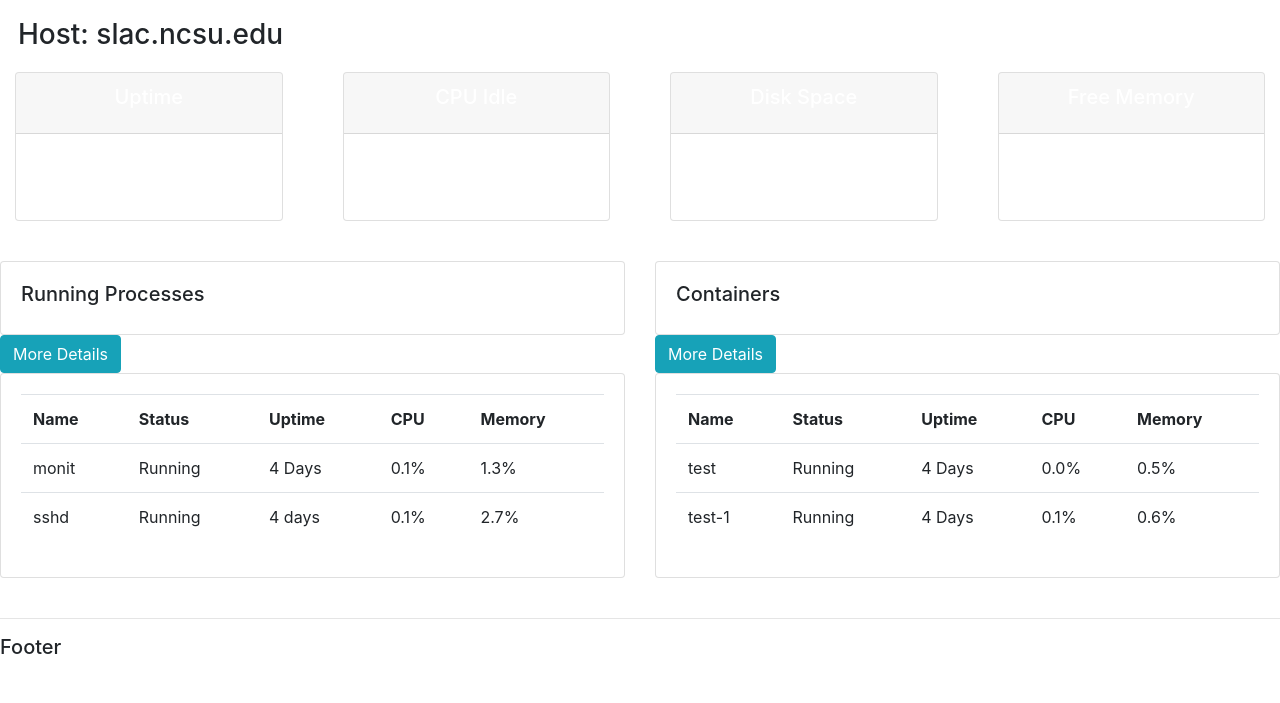
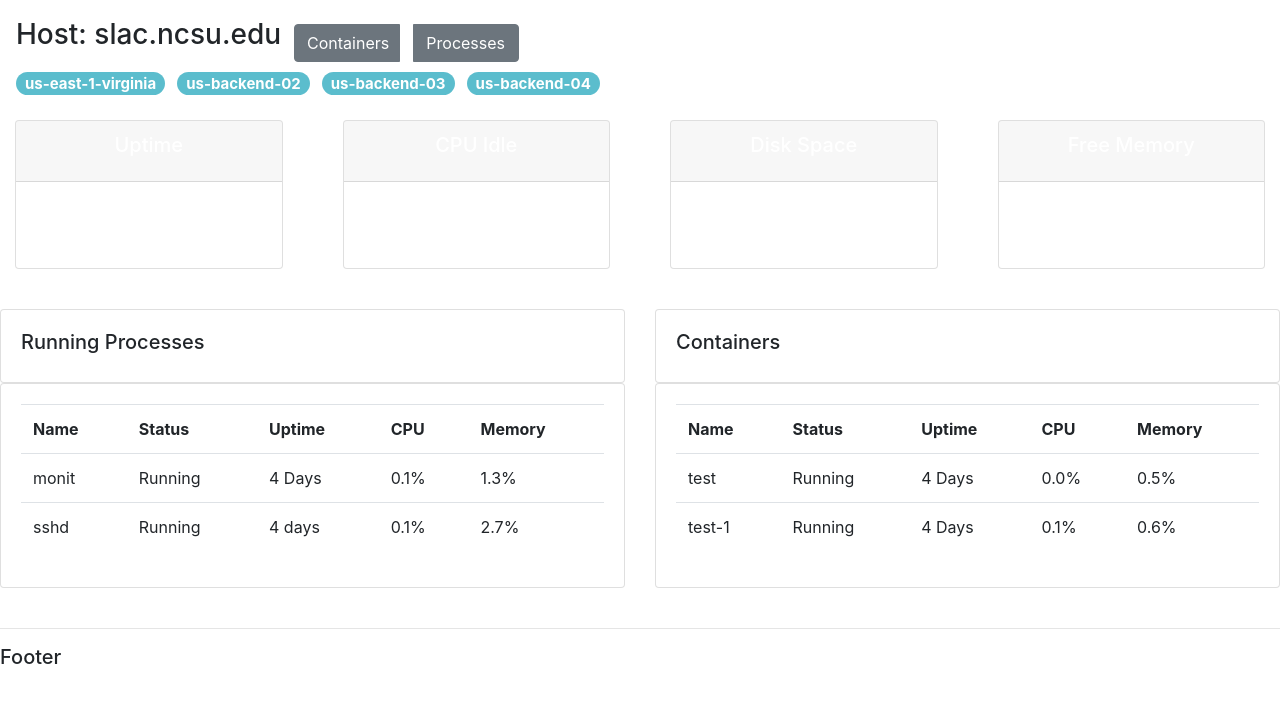
Before and after one commit to OrionQ/Monitor-Lizard, a Django app: page /host/ in a window 1280 px wide. Shown: the part 77-780 px from the top of the page. Run offline with Django 3.2, Linux system fonts and the light colour scheme; the visitor is signed in with stand-in values (Sample User, id 1); some libraries are stand-ins or nearby versions.

Commit message:
Separate pages for processes and containers
Also added tags to the top of a screen for a host, under the host name

```diff
--- /dev/null
+++ b/web/templates/web/containers.html
@@ -0,0 +1 @@
+<p>Containers</p>
--- a/web/templates/web/host.html
+++ b/web/templates/web/host.html
@@ -4,12 +4,25 @@
 
 <br>
 
-<div style = "position:absolute; left:33px; top:95px;">
-	<div class="row"><h3>Host: slac.ncsu.edu</h3></div>
+<div style = "position:absolute; left:31px; top:95px;">
+	<div class="row">
+		<h3>Host: slac.ncsu.edu</h3>
+		<div class="row btn-group">
+			<button type="button" onclick="window.location='containers'" class="col-md-5 btn btn-secondary btn-md" style="margin-top: 6px; margin-left: 28px;">Containers</button>
+			<button type="button" onclick="window.location='processes'" class="col-md-5 btn btn-secondary btn-md" style="margin-top: 6px; margin-left: 13px;">Processes</button>
+		</div>
+	</div>
+	<div class="row">
+		<h5><a href="#" class="badge badge-info badge-pill" style="margin-top: 10px; opacity: .7;">us-east-1-virginia</a></h5>
+		<h5><a href="#" class="badge badge-info badge-pill" style="margin-left: 12px; margin-top: 10px; opacity: .7;">us-backend-02</a></h5>
+		<h5><a href="#" class="badge badge-info badge-pill" style="margin-left: 12px; margin-top: 10px; opacity: .7;">us-backend-03</a></h5>
+		<h5><a href="#" class="badge badge-info badge-pill" style="margin-left: 12px; margin-top: 10px; opacity: .7;">us-backend-04</a></h5>
+	</div>
 </div>
 
 <br>
-
+<br>
+<br>
 
 {% include 'web/status.html' %}
 
@@ -20,7 +33,6 @@
 		<div class="card card-body">
 			<h5>Running Processes</h5>
 		</div>
-		<button type="button" class="btn btn-info">More Details</button>
 		<div class="card card-body">
 			<table class="table">
 				<tr>
@@ -53,7 +65,6 @@
 			<h5>Containers</h5>
 
 		</div>
-		<button type="button" class="btn btn-info">More Details</button>
 		<div class="card card-body">
 			<table class="table">
 				<tr>
--- /dev/null
+++ b/web/templates/web/processes.html
@@ -0,0 +1 @@
+<p>Processes</p>
--- a/web/urls.py
+++ b/web/urls.py
@@ -6,6 +6,8 @@
     path('login/', views.loginPage, name="login"),
     path('logout/', views.logoutUser, name="logout"),
     path('', views.home, name="home"),
-    path('tag/', views.tag),
+    path('tag/<str:pk>/', views.tag),
     path('host/', views.host),
+    path('host/containers/', views.containers),
+    path('host/processes/', views.processes),
 ]
--- a/web/views.py
+++ b/web/views.py
@@ -40,3 +40,11 @@
 @login_required(login_url='login')
 def host(request):
     return render(request, 'web/host.html')
+
+@login_required(login_url='login')
+def containers(request):
+    return render(request, 'web/containers.html')
+
+@login_required(login_url='login')
+def processes(request):
+    return render(request, 'web/processes.html')
```
Also changed, not shown: web/templates/web/dashboard.html (+14 -5 lines).
